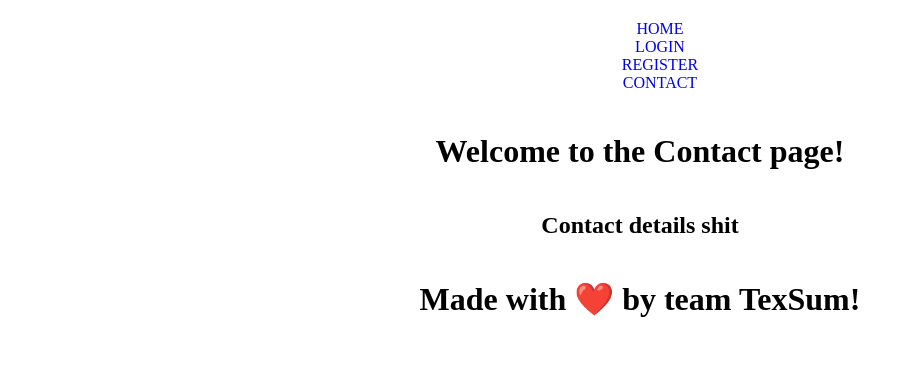
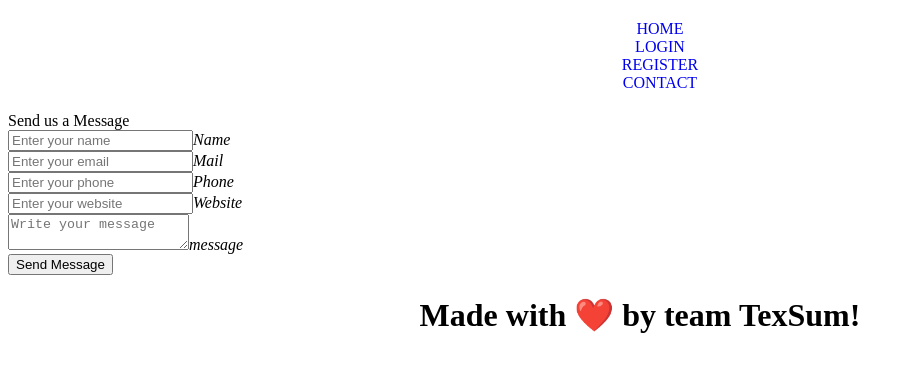
Before and after one commit to itsgreddy/TexSum, a React (Create React App) app in the folder tex-sum/: page /contact in a window 1280 px wide. Shown: the top 372 px of the page, without its empty margins (0-913 px from the left). Built offline with nearby package versions, Linux system fonts and the light colour scheme.

Commit message:
changes made in Contact page

```diff
--- a/tex-sum/public/index.html
+++ b/tex-sum/public/index.html
@@ -24,7 +24,7 @@
       work correctly both with client-side routing and a non-root public URL.
       Learn how to configure a non-root public URL by running `npm run build`.
     -->
-    <title>React App</title>
+    <title>TexSum</title>
   </head>
   <body>
     <noscript>You need to enable JavaScript to run this app.</noscript>
--- a/tex-sum/src/pages/Contact/Contact.js
+++ b/tex-sum/src/pages/Contact/Contact.js
@@ -3,11 +3,38 @@ import './Contact.css'
 
 function contact() {
     return (
-        <div className='first'>
-            <h1>Welcome to the Contact page!</h1>
-            <h2>
-                Contact details shit
-            </h2>
+        <div class="wrapper">
+            <header>Send us a Message</header>
+            <form action="#">
+                <div class="dbl-field">
+                    <div class="field">
+                        <input type="text" name="name" placeholder="Enter your name"></input>
+                        <i class='fas fa-user'>Name</i>
+                    </div>
+                    <div class="field">
+                        <input type="text" name="email" placeholder="Enter your email"></input>
+                        <i class='fas fa-envelope'>Mail</i>
+                    </div>
+                </div>
+                <div class="dbl-field">
+                    <div class="field">
+                        <input type="text" name="phone" placeholder="Enter your phone"></input>
+                        <i class='fas fa-phone-alt'>Phone</i>
+                    </div>
+                    <div class="field">
+                        <input type="text" name="website" placeholder="Enter your website"></input>
+                        <i class="fas fa-globe">Website</i>
+                    </div>
+                </div>
+                <div class="message">
+                    <textarea placeholder="Write your message" name="message"></textarea>
+                    <i class="material-icons">message</i>
+                </div>
+                <div class="button-area">
+                    <button type="submit">Send Message</button>
+                    <span></span>
+                </div>
+            </form>
         </div>
     )
 }
```
